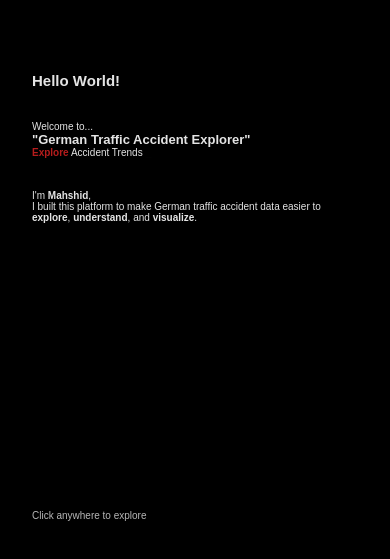
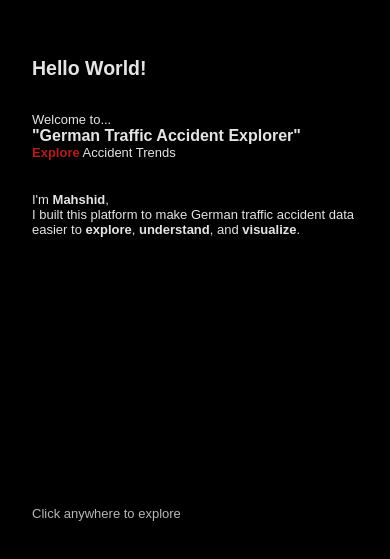
Before and after one commit to Mahshid-Alizade/traffic-accidents-project, a React (Vite) app in the folder react-frontend/: page / in a window 390 px wide. Shown: the part 275-834 px from the top of the page. Built offline with nearby package versions, Linux system fonts and the light colour scheme; a web font is replaced by a local one.

Commit message:
intro small to medium

```diff
--- a/react-frontend/src/css/pages/Intro.css
+++ b/react-frontend/src/css/pages/Intro.css
@@ -38,10 +38,10 @@
 @media (max-width: 440px) {
 
     .intro-page{
-        font-size: x-small;
+        font-size: small;
     }
 
     .intro-project h1{
-        font-size: small;
+        font-size: medium;
     }
 }
```
